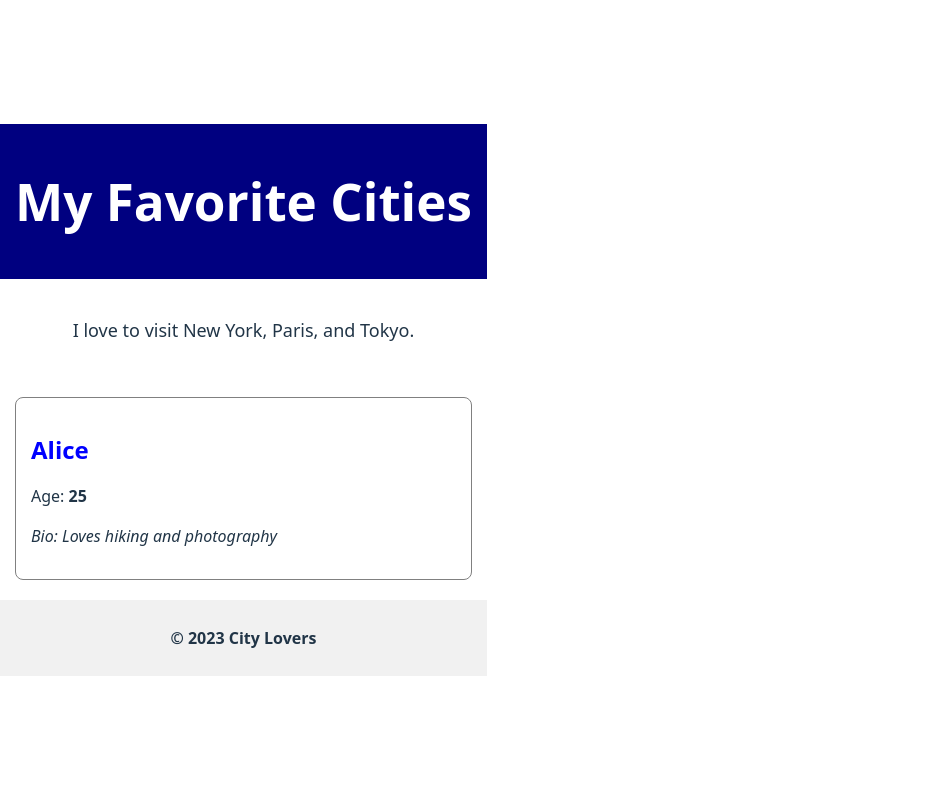
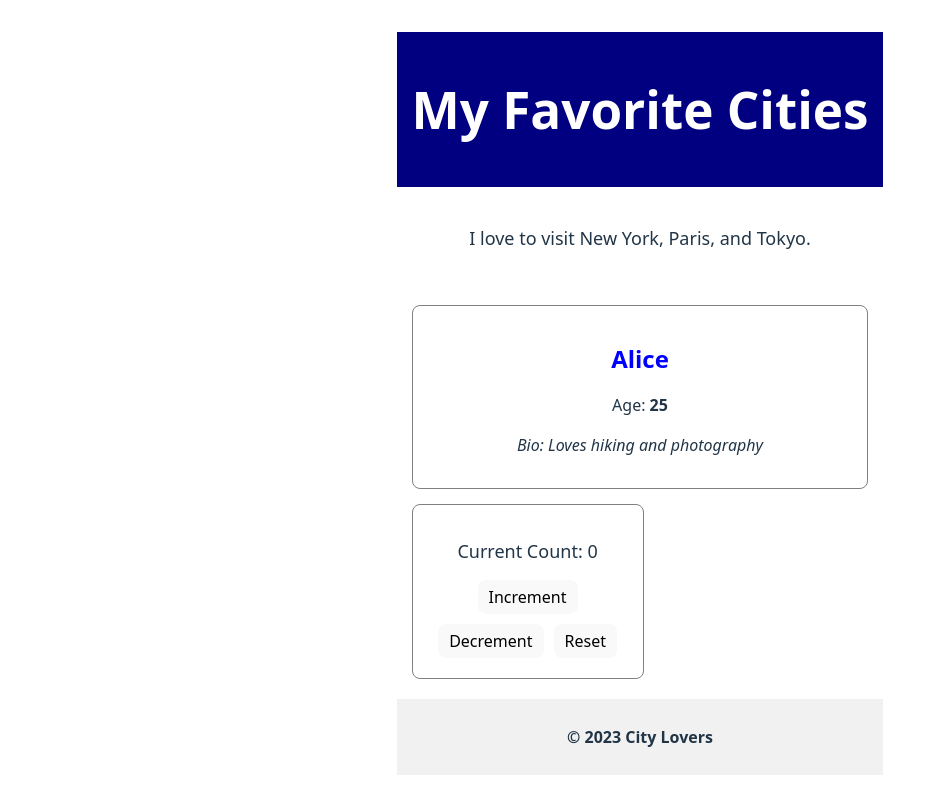
Before and after one commit to millicentkamba/alx-fe-reactjs, a React (Vite) app in the folder alx-react-app-new/: page / in a window 1280 px wide. Shown: the whole page, without its empty margins (0-946 px from the left). Built offline with nearby package versions, Linux system fonts and the light colour scheme.

Commit message:
Add Counter component and render in App

```diff
--- a/alx-react-app-new/src/App.jsx
+++ b/alx-react-app-new/src/App.jsx
@@ -1,20 +1,32 @@
+// alx-react-app-new/src/App.jsx
+
 import Header from './components/Header'
 import MainContent from './components/MainContent'
+import UserProfile from './components/UserProfile'
+import Counter from './components/Counter'
 import Footer from './components/Footer'
-import UserProfile from './components/UserProfile'
+import './App.css'
 
 function App() {
   return (
     <div>
+      {/* Header Component */}
       <Header />
+
+      {/* Main Content */}
       <MainContent />
 
+      {/* User Profile with props */}
       <UserProfile
         name="Alice"
         age={25}
         bio="Loves hiking and photography"
       />
 
+      {/* Counter Component */}
+      <Counter />
+
+      {/* Footer Component */}
       <Footer />
     </div>
   )
--- /dev/null
+++ b/alx-react-app-new/src/components/Counter.jsx
@@ -0,0 +1,47 @@
+// src/components/Counter.jsx
+
+import { useState } from 'react';
+
+function Counter() {
+  const [count, setCount] = useState(0);
+
+  return (
+    <div
+      style={{
+        border: '1px solid gray',
+        padding: '15px',
+        margin: '15px',
+        borderRadius: '8px',
+        textAlign: 'center',
+        width: '200px'
+      }}
+    >
+      <p style={{ fontSize: '18px', marginBottom: '10px' }}>
+        Current Count: {count}
+      </p>
+
+      <button
+        onClick={() => setCount(count + 1)}
+        style={{ margin: '5px', padding: '5px 10px' }}
+      >
+        Increment
+      </button>
+
+      <button
+        onClick={() => setCount(count - 1)}
+        style={{ margin: '5px', padding: '5px 10px' }}
+      >
+        Decrement
+      </button>
+
+      <button
+        onClick={() => setCount(0)}
+        style={{ margin: '5px', padding: '5px 10px' }}
+      >
+        Reset
+      </button>
+    </div>
+  );
+}
+
+export default Counter;
```
